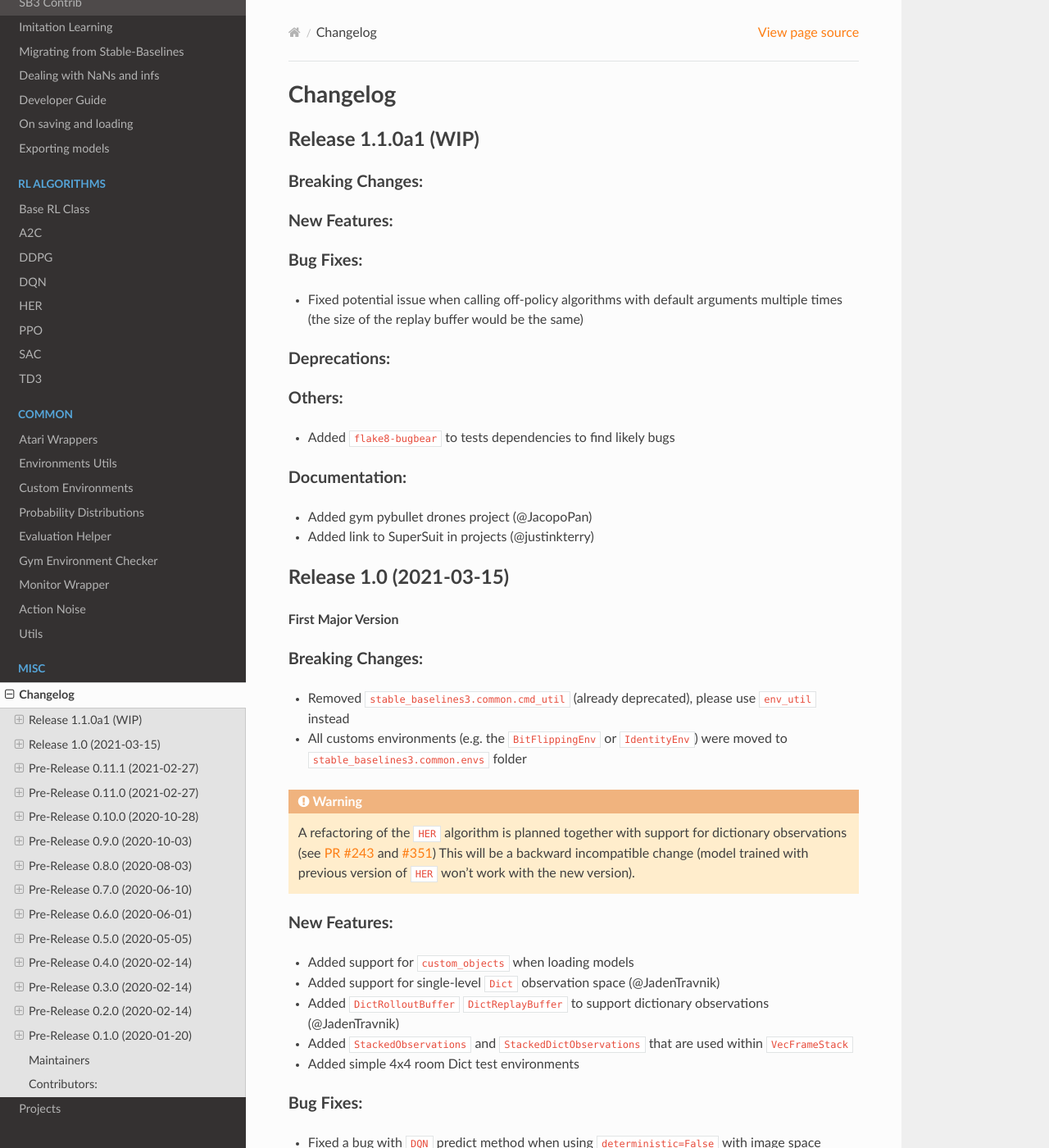
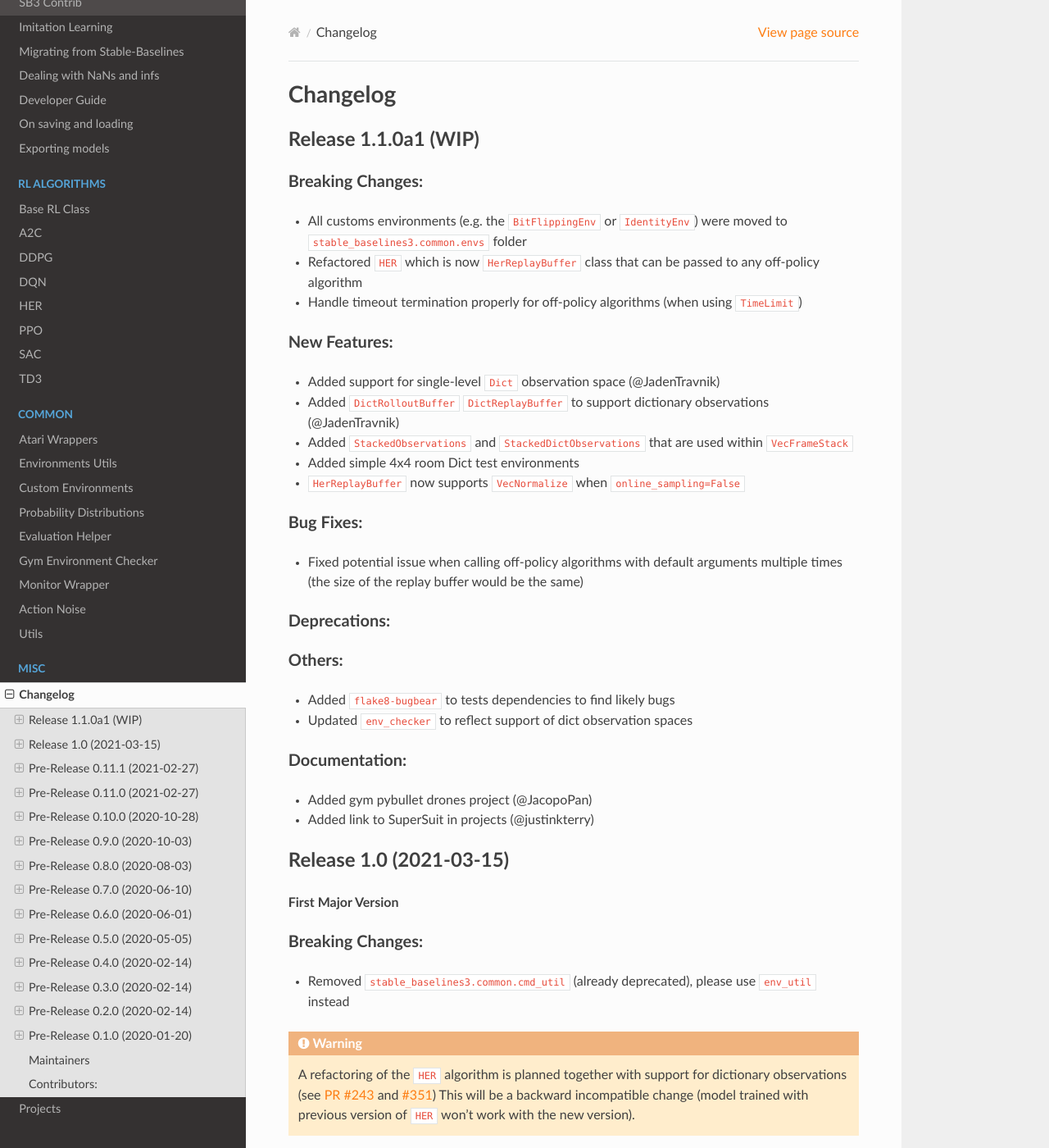
Before and after one commit to DLR-RM/stable-baselines3, a Sphinx documentation site: the page built from docs/misc/changelog.rst, in a window 1280 px wide and 1400 px high. Shown: the whole window at 82% size. Built offline with Sphinx 7.4.7 and the Read the Docs theme 2.0.0, drawn with Linux system fonts in a browser that asks for light colours; pages that are not in the unit, such as notebooks, are missing from menus; some of the changed text lies outside the part shown.

Commit message:
Update doc

```diff
--- a/docs/misc/changelog.rst
+++ b/docs/misc/changelog.rst
@@ -9,9 +9,17 @@ Release 1.1.0a1 (WIP)
 
 Breaking Changes:
 ^^^^^^^^^^^^^^^^^
+- All customs environments (e.g. the ``BitFlippingEnv`` or ``IdentityEnv``) were moved to ``stable_baselines3.common.envs`` folder
+- Refactored ``HER`` which is now ``HerReplayBuffer`` class that can be passed to any off-policy algorithm
+- Handle timeout termination properly for off-policy algorithms (when using ``TimeLimit``)
 
 New Features:
 ^^^^^^^^^^^^^
+- Added support for single-level ``Dict`` observation space (@JadenTravnik)
+- Added ``DictRolloutBuffer`` ``DictReplayBuffer`` to support dictionary observations (@JadenTravnik)
+- Added ``StackedObservations`` and ``StackedDictObservations`` that are used within ``VecFrameStack``
+- Added simple 4x4 room Dict test environments
+- ``HerReplayBuffer`` now supports ``VecNormalize`` when ``online_sampling=False``
 
 Bug Fixes:
 ^^^^^^^^^^
@@ -23,6 +31,7 @@ Deprecations:
 Others:
 ^^^^^^^
 - Added ``flake8-bugbear`` to tests dependencies to find likely bugs
+- Updated ``env_checker`` to reflect support of dict observation spaces
 
 Documentation:
 ^^^^^^^^^^^^^^
```
Also changed, not shown: other parts of docs/misc/changelog.rst (+0 -7 lines), 1 other file.
